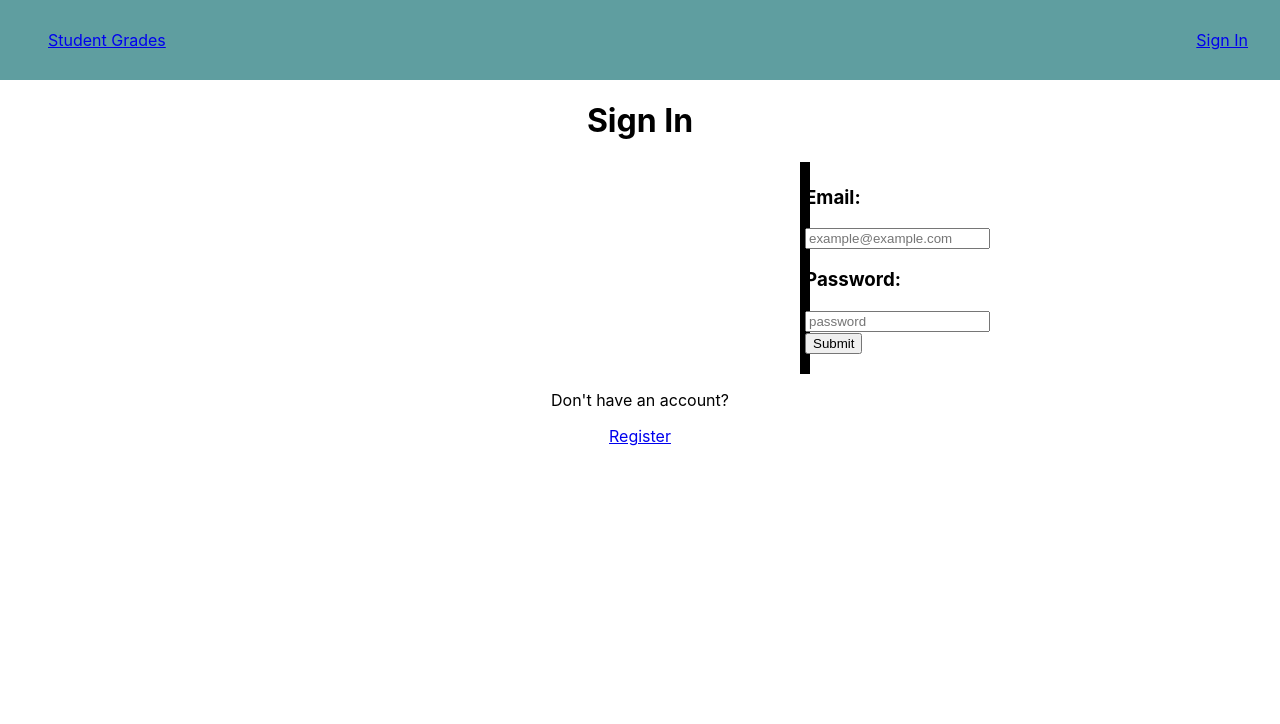
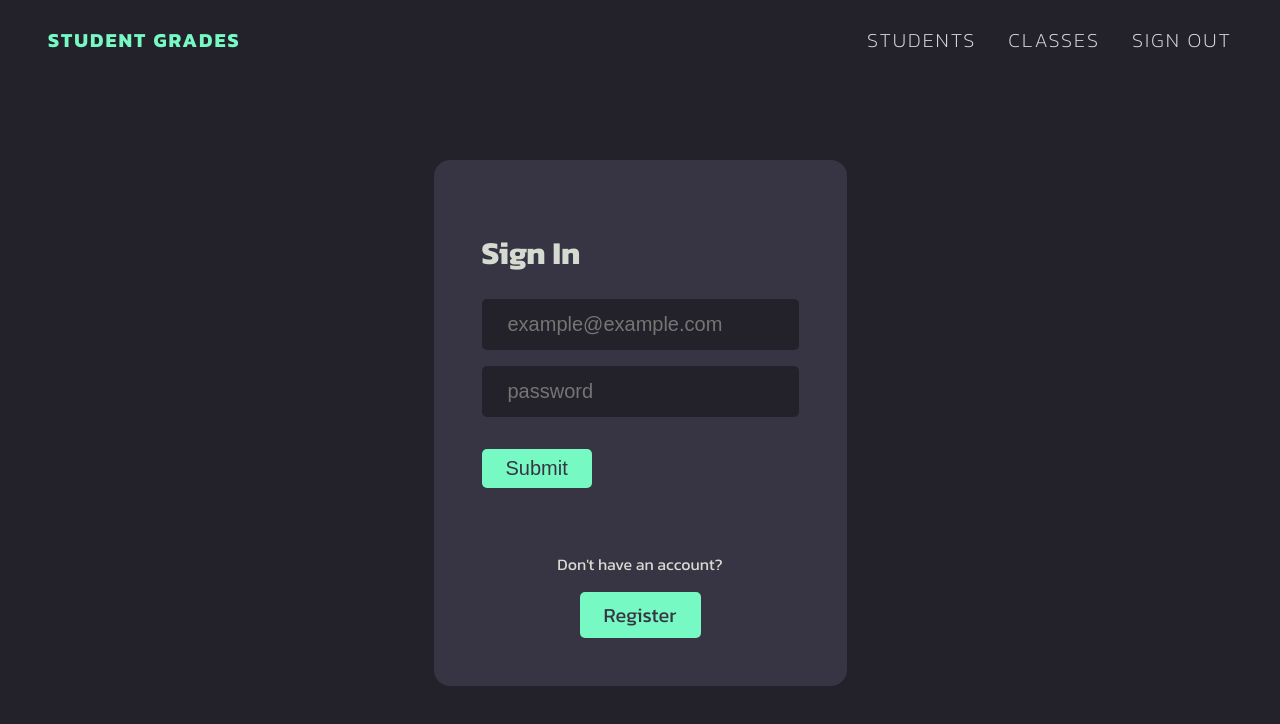
Before and after one commit to MohamedOsman15/StudentGrades, a React (Create React App) app: page /signIn in a window 1280 px wide. Shown: the top 724 px of the page. Built offline with nearby package versions, Linux system fonts and the light colour scheme.

Commit message:
Added styling

```diff
--- a/src/App.css
+++ b/src/App.css
@@ -1,8 +1,58 @@
+.App {
+  height: 100vh;
+  overflow-y: auto;
+  overflow-x: hidden;
+  background: #23222a;
+  color: #D6DBD2;
+}
+
+label {
+  position: absolute;
+  top: -9999px;
+  left: -9999px;
+}
+
+.links {
+  text-decoration: none;
+  font-size: 1.25em;
+  font-weight: 300;
+  letter-spacing: 0.1em;
+  text-transform: uppercase;
+  color: #dad7da;
+  transition: all 0.3s ease;
+}
+
+.links:hover {
+  opacity: 0.7;
+}
+
+.logo {
+  font-weight: bold;
+  color: #76f9c2;
+}
+
+.btn {
+  text-align: center;
+  text-decoration: none;
+  border: none;
+  outline: none;
+  font-size: 1.25em;
+  padding: 0.5rem 1.5rem;
+  border-radius: 5px;
+  cursor: pointer;
+  background-color: #76f9c2;
+  color: #373443;
+  transition: all 0.3s ease;
+}
+
+.btn:hover {
+  opacity: 0.8;
+}
+
 .navbar {
   width: 100%;
   height: 80px;
   padding: 2rem;
-  background-color: cadetblue;
   display: flex;
   justify-content: space-between;
   align-items: center;
@@ -12,31 +62,12 @@
   padding: 1rem;
 }
 
-.register {
-  text-align: center;
-}
-
-
-.registerForm {
-  background-color: white;
-  border: solid 5px black;
-  margin: 10px 800px;
-  padding-left: 0;
-}
-
-.login {
-  text-align: center;
-}
-
-.loginForm {
-  background-color: white;
-  border: solid 5px black;
-  margin: 10px 800px;
-  padding-left: 0;
-}
-
-ul {
-  padding: 0px;
+main {
+  background-color: #373443;
+  width: fit-content;
+  margin: 5rem auto 0 auto;
+  padding: 3rem;
+  border-radius: 1rem;
 }
 
 .matched {
@@ -47,6 +78,34 @@ ul {
   color: red;
 }
 
-button {
-  margin-bottom: 15px;
+form input {
+  background-color: #23222a;
+  color: #dad7da;
+  padding: 0.75rem 1.5rem;
+  font-size: 1.25em;
+  margin-bottom: 1rem;
+  outline: none;
+  border-radius: 5px;
+  border: 2px solid transparent;
+  transition: all 0.3s ease;
 }
+
+form input:focus {
+  border-color: #76f9c2;
+  color: #76f9c2;
+}
+
+form .btn {
+  margin-top: 1rem;
+}
+
+.login .register-prompt {
+  margin-top: 3rem;
+  display: flex;
+  flex-direction: column;
+  align-items: center;
+}
+
+.register-prompt p {
+  margin-bottom: 1rem;
+}
--- a/src/App.js
+++ b/src/App.js
@@ -6,7 +6,7 @@ import Login from './components/Login'
 import Register from './components/Register'
 
 function App() {
-  const [authenticated, toggleAuthenticated] = useState(false)
+  const [authenticated, toggleAuthenticated] = useState(true)
   const [user, setUser] = useState(null)
 
   const signOut = () => {
@@ -20,6 +20,7 @@ function App() {
         <NavBar authenticated={authenticated} signOut={signOut} />
       </header>
 
+      <main>
         <Routes>
           <Route path="/register" element={<Register />} />
           <Route
@@ -32,6 +33,7 @@ function App() {
             }
           />
         </Routes>
+      </main>
     </div>
   )
 }
--- a/src/components/Login.jsx
+++ b/src/components/Login.jsx
@@ -24,10 +24,11 @@ const Login = ({ setUser, toggleAuthenticated }) => {
       <h1>Sign In</h1>
       <form onSubmit={(e) => handleSubmit(e)} className="loginForm">
         <div>
-          <h3>Email:</h3>
+          <label htmlFor="email">Email:</label>
           <input
             type="text"
             onChange={handleChange}
+            id="email"
             name="email"
             placeholder="example@example.com"
             value={formValues.email}
@@ -35,22 +36,25 @@ const Login = ({ setUser, toggleAuthenticated }) => {
           />
         </div>
         <div>
-          <h3>Password:</h3>
+          <label htmlFor="password">Password:</label>
           <input
             type="text"
             onChange={handleChange}
+            id="password"
             name="password"
             placeholder="password"
             value={formValues.password}
             required
           />
         </div>
-        <button>Submit</button>
+        <button className="btn">Submit</button>
       </form>
 
-      <div>
+      <div className="register-prompt">
         <p>Don't have an account?</p>
-        <Link to="/register">Register</Link>
+        <Link className="btn" to="/register">
+          Register
+        </Link>
       </div>
     </div>
   )
--- a/src/components/NavBar.jsx
+++ b/src/components/NavBar.jsx
@@ -21,7 +21,9 @@ const NavBar = (props) => {
             </Link>
           </div>
         ) : (
-          <Link to="/signin">Sign In</Link>
+          <Link className="links" to="/signin">
+            Sign In
+          </Link>
         )}
       </div>
     </nav>
--- a/src/components/Register.jsx
+++ b/src/components/Register.jsx
@@ -32,12 +32,13 @@ const Register = () => {
 
   return (
     <div className="register">
-      <h1>Register For A New Account</h1>
+      <h1>Register</h1>
       <form onSubmit={(e) => handleSubmit(e)} className="registerForm">
         <div>
-          <h3>Email:</h3>
+          <label htmlFor="email">Email:</label>
           <input
             type="text"
+            id="email"
             name="email"
             onChange={handleChange}
             value={formValues.email}
@@ -46,9 +47,10 @@ const Register = () => {
           />
         </div>
         <div>
-          <h3>Password:</h3>
+          <label htmlFor="password">Password:</label>
           <input
             type="text"
+            id="password"
             name="password"
             onChange={handleChange}
             value={formValues.password}
@@ -56,9 +58,10 @@ const Register = () => {
           />
         </div>
         <div>
-          <h3>Confirm Password</h3>
+          <label htmlFor="confirmPassword">Confirm Password</label>
           <input
             type="text"
+            id="confirmPassword"
             name="confirmPassword"
             onChange={handleChange}
             value={formValues.confirmPassword}
@@ -68,7 +71,7 @@ const Register = () => {
         <div>
           <p>Passwords must match</p>
         </div>
-        <button>Submit</button>
+        <button className="btn">Submit</button>
       </form>
     </div>
   )
--- a/src/index.css
+++ b/src/index.css
@@ -1,12 +1,12 @@
+@import url('https://fonts.googleapis.com/css2?family=Kanit:wght@100;200;400;700&display=swap');
+
 * {
   box-sizing: border-box;
 }
 
 body {
   margin: 0;
-  font-family: -apple-system, BlinkMacSystemFont, 'Segoe UI', 'Roboto', 'Oxygen',
-    'Ubuntu', 'Cantarell', 'Fira Sans', 'Droid Sans', 'Helvetica Neue',
-    sans-serif;
+  font-family: 'Kanit', sans-serif;
   -webkit-font-smoothing: antialiased;
   -moz-osx-font-smoothing: grayscale;
 }
```
Lines whose indentation alone changed are shown as unchanged.
